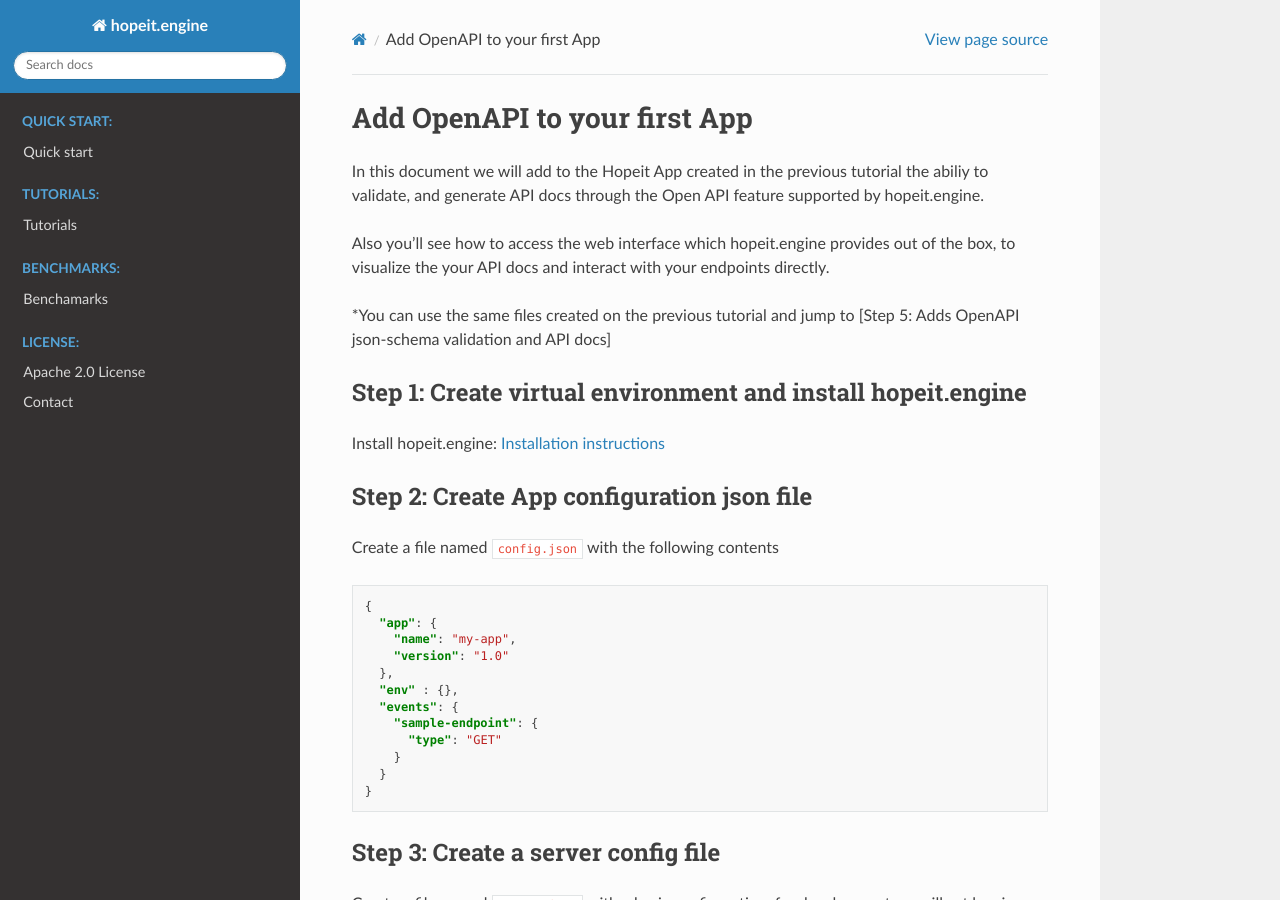
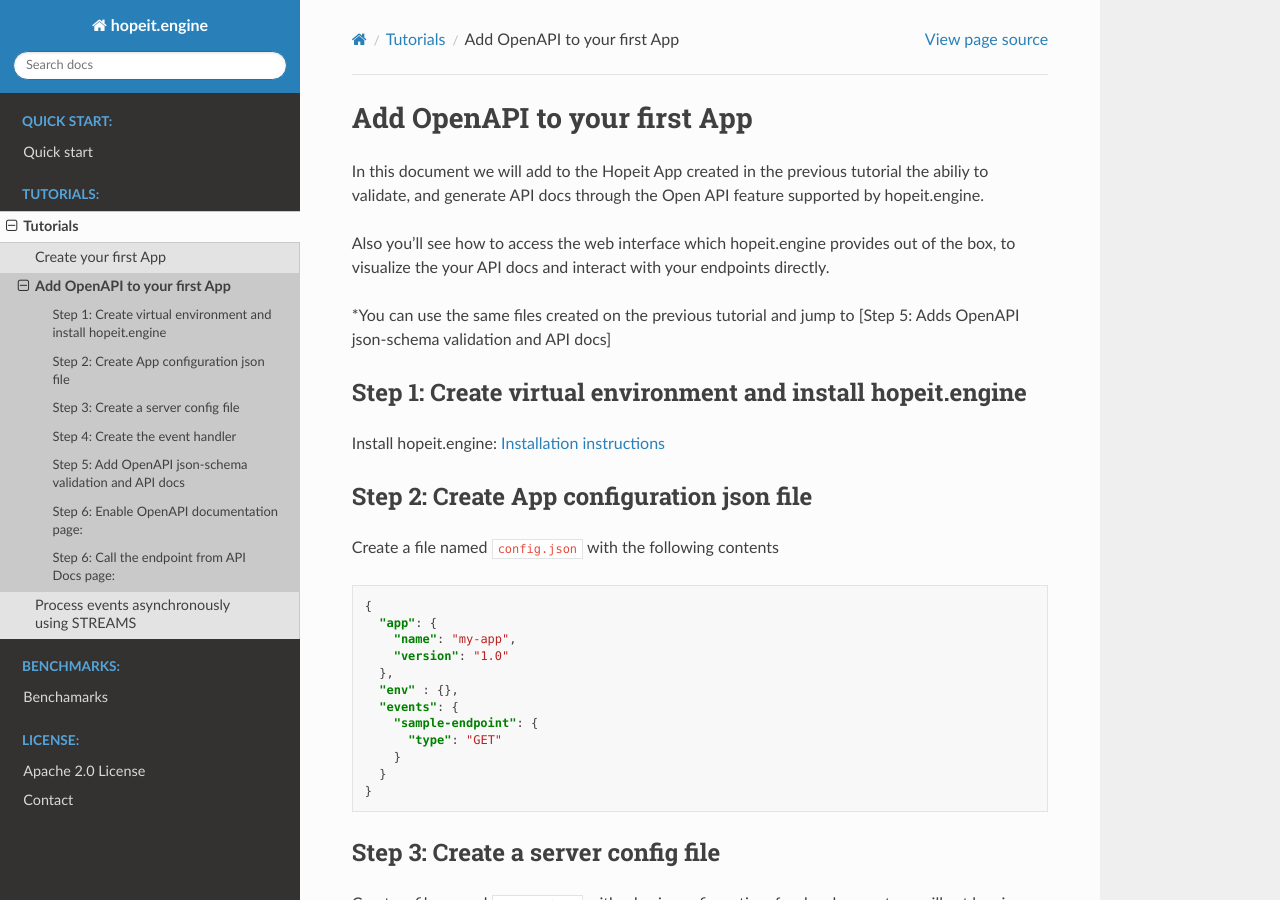
Before and after one commit to hopeit-git/hopeit.engine, a Sphinx documentation site: the page built from docs/source/tutorials/02-open-api.rst, in a window 1280 px wide and 900 px high. Built offline with Sphinx 7.4.7 and the Read the Docs theme 2.0.0, drawn with Linux system fonts in a browser that asks for light colours; pages that are not in the unit, such as notebooks, are missing from menus.

Commit message:
fix lexer, missing toctree elements

```diff
--- a/docs/requirements-docs.txt
+++ /dev/null
@@ -1,2 +0,0 @@
-sphinx
-sphinx_rtd_theme
--- /dev/null
+++ b/docs/requirements.txt
@@ -0,0 +1,2 @@
+sphinx
+sphinx_rtd_theme
--- a/docs/source/conf.py
+++ b/docs/source/conf.py
@@ -57,3 +57,5 @@
 # relative to this directory. They are copied after the builtin static files,
 # so a file named "default.css" will overwrite the builtin "default.css".
 html_static_path = ['_static']
+
+master_doc = 'index'
--- a/docs/source/tutorials/01-first-app.rst
+++ b/docs/source/tutorials/01-first-app.rst
@@ -61,7 +61,7 @@
 2. In the same folder, ``my_app``, now create a python file
    ``sample_endpoint.py`` with the following code
 
-.. code:: ipython3
+.. code:: python
 
     from dataclasses import dataclass
 
--- a/docs/source/tutorials/02-open-api.rst
+++ b/docs/source/tutorials/02-open-api.rst
@@ -74,7 +74,7 @@
 To add Open API support to your endpoints, add a description header, and
 an ``__api__`` definition to your source file:
 
-.. code:: ipython3
+.. code:: python
 
     """
     API: sample-endpoint
--- a/docs/source/tutorials/05-streams.rst
+++ b/docs/source/tutorials/05-streams.rst
@@ -108,7 +108,7 @@
 2. In the same folder, ``my_streaming_app``, now create a python file
    ``data_model.py`` with the following code
 
-.. code:: ipython3
+.. code:: python
 
     """
     Data Model for my_app
@@ -141,7 +141,7 @@
 3. In the same folder, ``my_streaming_app``, now create a python file
    ``send_message.py`` with the following code
 
-.. code:: ipython3
+.. code:: python
 
     """
     Send Message:
@@ -233,7 +233,7 @@
 4. In the same folder, ``my_streaming_app``, now create a python file
    ``process_message.py`` with the following code
 
-.. code:: ipython3
+.. code:: python
 
     """
     Process Message:
--- a/docs/source/tutorials/index.rst
+++ b/docs/source/tutorials/index.rst
@@ -2,4 +2,5 @@
 =========
 .. toctree::
    01-first-app
+   02-open-api
    05-streams
```
